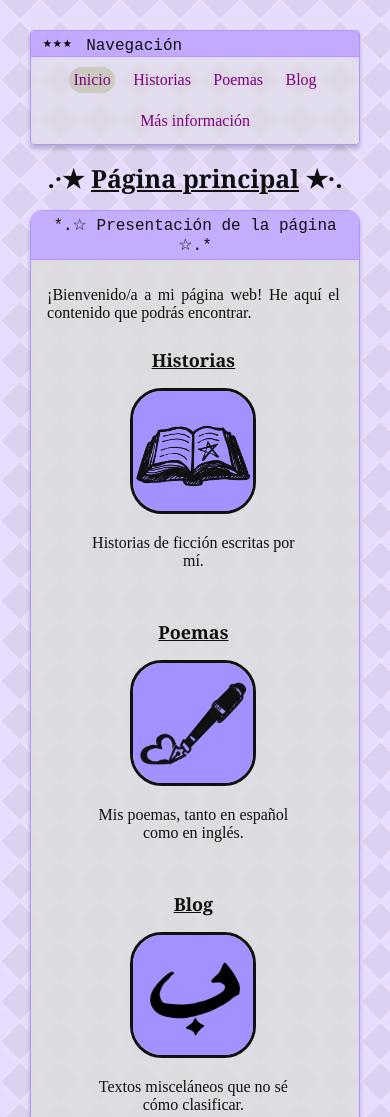
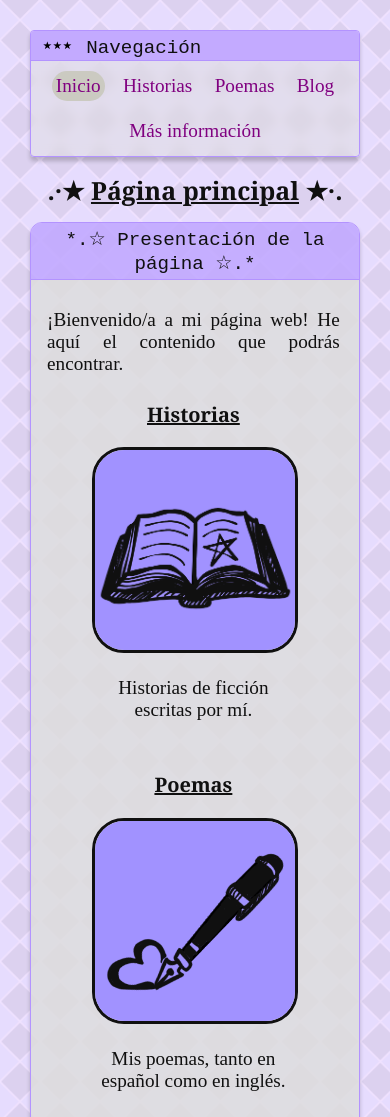
Before and after one commit to amenat666/amenat666.github.io, a plain HTML site: page index.html in a window 390 px wide. Shown: the top 1117 px of the page. Drawn offline with Linux system fonts and the light colour scheme.

Commit message:
hacer el texto y las imágenes más grandes

```diff
--- a/index.html
+++ b/index.html
@@ -14,6 +14,7 @@
             .flex-item-general{
                 width:75%;
             }
+            .flex-item-general a img{height:12.5rem; width:12.5rem;}
         }
         .flex-item-general{
             flex-basis:25%;
--- a/styles/style.css
+++ b/styles/style.css
@@ -40,7 +40,7 @@ body{
 p{
     text-align:justify;
     font-family:'Times New Roman', Times, serif;
-    font-size:1rem;
+    font-size:1.2rem;
     margin-bottom:0.63rem;
 }
 ul{
@@ -70,21 +70,21 @@ header{
 h1{
     text-align:left;
     font-family:Georgia, 'Times New Roman', Times, serif;
-    font-size:1.25rem;
+    font-size:1.5rem;
     margin-top:1.5rem;
     margin-bottom:0.94rem;
 }
 h2{
     text-align:left;
     font-family:Georgia, 'Times New Roman', Times, serif;
-    font-size:1.125rem;
+    font-size:1.25rem;
     margin-top:1rem;
     margin-bottom:0.88rem;
 }
 h3{
     text-align:left;
     font-family:Georgia, 'Times New Roman', Times, serif;
-    font-size:1rem;
+    font-size:1.2rem;
     margin-top:1rem;
     margin-bottom:0.75rem;
 }
--- a/styles/window.css
+++ b/styles/window.css
@@ -19,6 +19,7 @@
         .nav-window-icon button:hover{background-color:rgba(128, 0, 128, 0.25);}
         .nav-window-content{
             background-color:#dddddd80;
+            backdrop-filter:blur(0.25rem);
         }
         .nav-window-content a:hover{background-color:rgb(195, 170, 255);}
         #current-page{background-color:#cbcac1;}
@@ -102,6 +103,7 @@ button:hover{background-color:#dddddd50;}
 }
 .nav-window-title{
     font-family:'Courier New', Courier, monospace;
+    font-size:1.2rem;
     padding-left:0.25rem;
     padding-top:0.25rem;
 }
@@ -115,7 +117,7 @@ button:hover{background-color:#dddddd50;}
     justify-content:center;
 }
 .nav-window-content a{
-    font-size:1rem;
+    font-size:1.2rem;
     text-decoration:none;
     padding:0.25rem;
 }
@@ -151,6 +153,7 @@ button:hover{background-color:#dddddd50;}
 }
 .window-title{
     font-family:'Courier New', Courier, monospace;
+    font-size:1.2rem;
     text-align:center;
     padding:0.25rem;
 }
```
Also changed, not shown: historias.html (+1 -0 lines).
